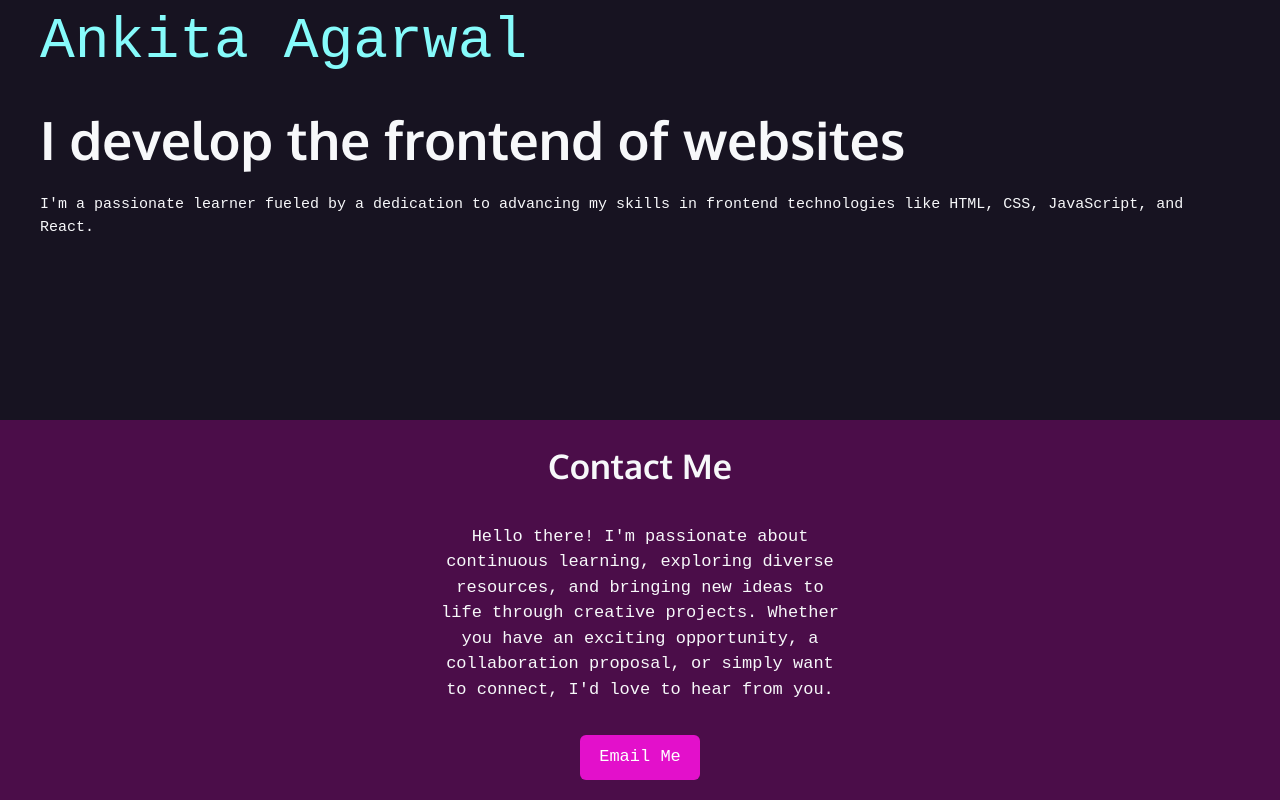
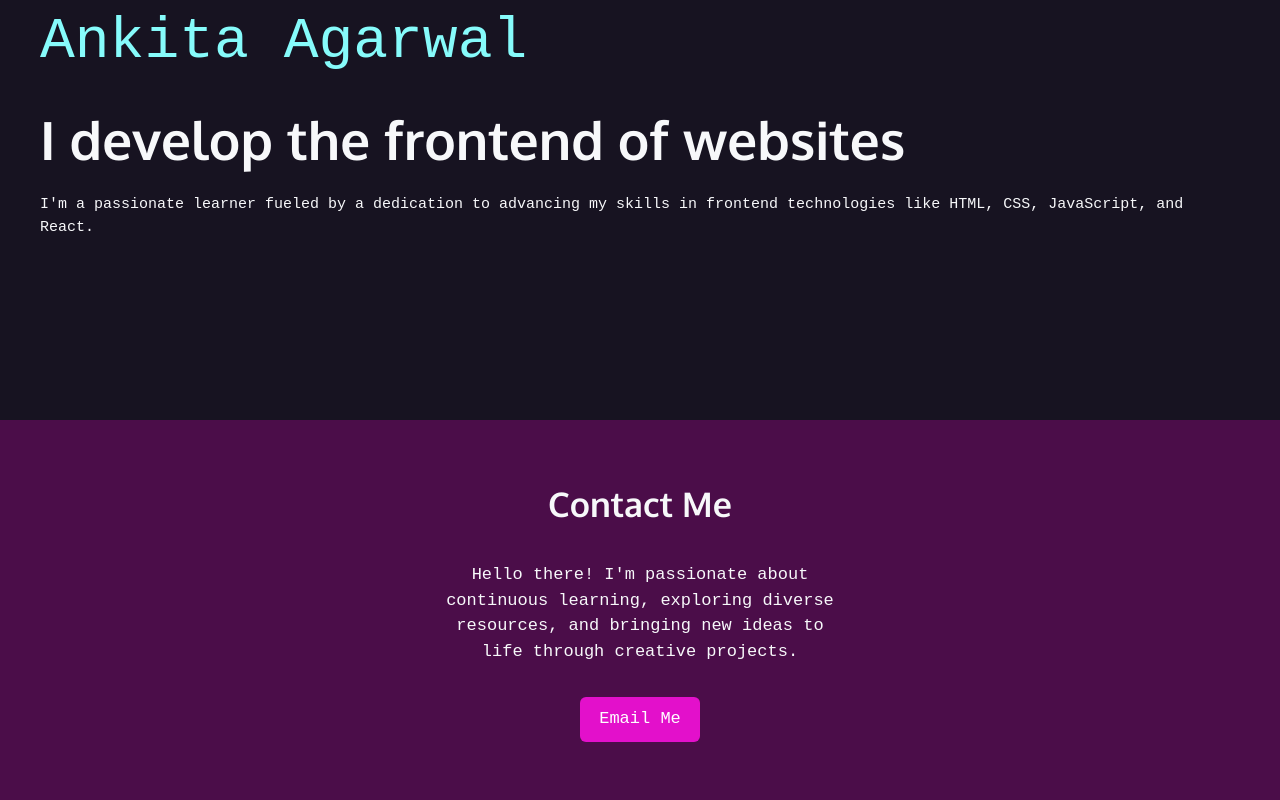
Before and after one commit to AnkiCodeAdventures/portfolio-react, a React (Vite) app: page / in a window 1280 px wide. Shown: the part 312-1112 px from the top of the page. Built offline with nearby package versions, Linux system fonts and the light colour scheme; a web font is replaced by a local one.

Commit message:
modify contact section

```diff
--- a/src/containers/Hero/ContactMe/ContactMe.jsx
+++ b/src/containers/Hero/ContactMe/ContactMe.jsx
@@ -9,8 +9,7 @@ function ContactMe() {
         <p className={styles.contactText}>
           Hello there! I'm passionate about continuous learning, exploring
           diverse resources, and bringing new ideas to life through creative
-          projects. Whether you have an exciting opportunity, a collaboration
-          proposal, or simply want to connect, I'd love to hear from you.
+          projects.
         </p>
         <AnchorButton size="lg" link="mailto:ankitaag94@gmail.com">
           Email Me
```
